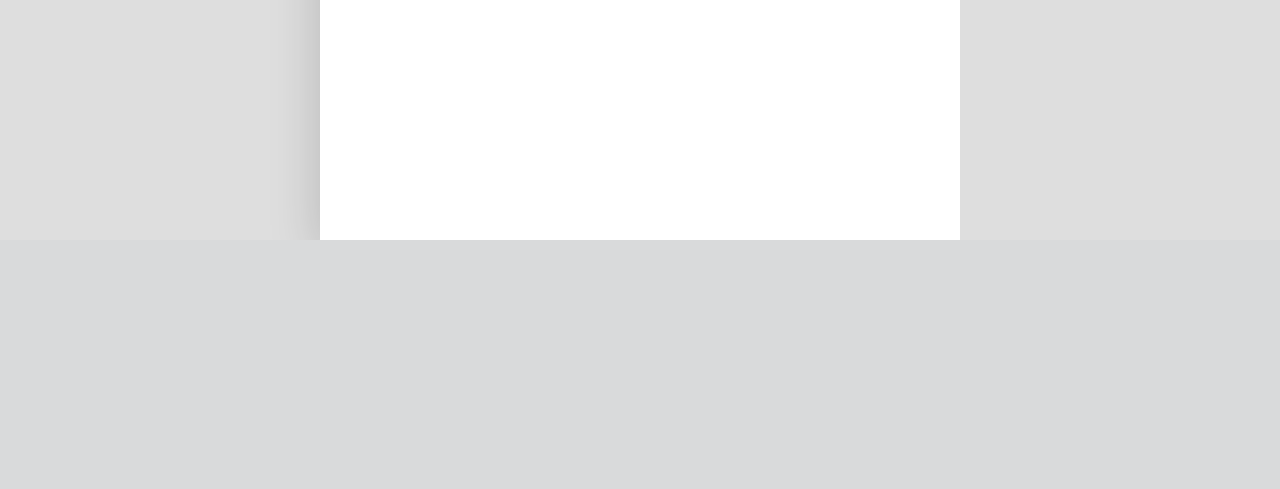
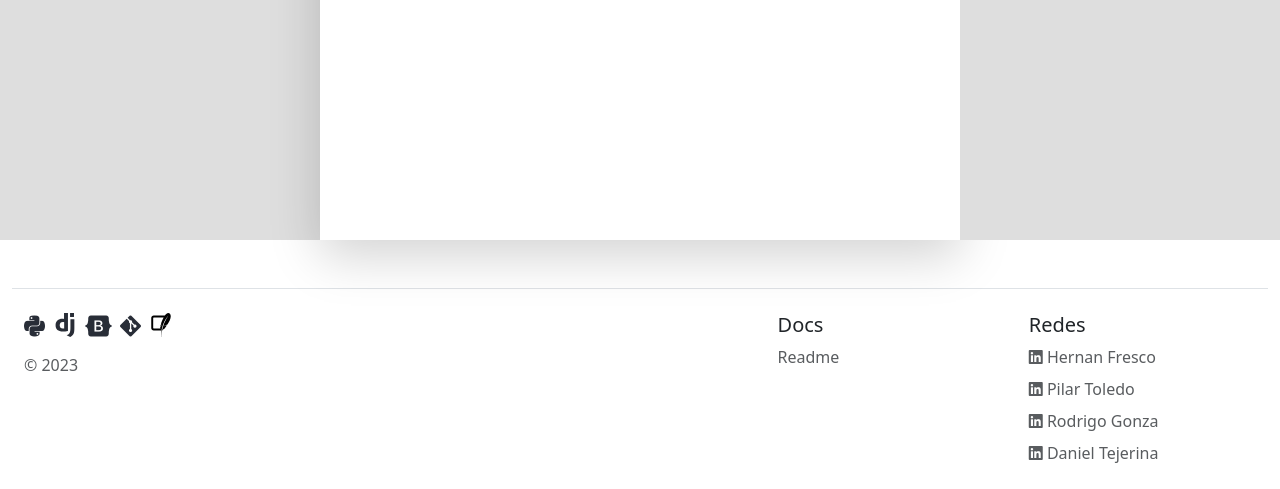
Before and after one commit to Mettralla/WebApp, a Django app: page /biblioteca/autores/nuevo in a window 1280 px wide. Shown: the part 630-1119 px from the top of the page. Before the commit the page ends 870 px from the top, so only its background shows below. Run offline with Django 4.2, Linux system fonts and the light colour scheme; some libraries are stand-ins or nearby versions.

Commit message:
Agrego footer y carpeta static para los svg

```diff
--- a/WebApp/settings.py
+++ b/WebApp/settings.py
@@ -11,6 +11,7 @@ https://docs.djangoproject.com/en/4.2/ref/settings/
 """
 
 from pathlib import Path
+import os
 
 # Build paths inside the project like this: BASE_DIR / 'subdir'.
 BASE_DIR = Path(__file__).resolve().parent.parent
@@ -119,6 +120,9 @@ USE_TZ = True
 # https://docs.djangoproject.com/en/4.2/howto/static-files/
 
 STATIC_URL = 'static/'
+STATICFILES_DIRS = [
+    os.path.join(BASE_DIR, 'static'),
+]
 
 # Default primary key field type
 # https://docs.djangoproject.com/en/4.2/ref/settings/#default-auto-field
--- a/biblioteca/templates/biblioteca/layout/base.html
+++ b/biblioteca/templates/biblioteca/layout/base.html
@@ -1,3 +1,4 @@
+{% load static %}
 <!DOCTYPE html>
 <html lang="es">
 <head>
@@ -9,6 +10,8 @@
     <link href="https://cdn.jsdelivr.net/npm/bootstrap@5.3.0/dist/css/bootstrap.min.css" rel="stylesheet" integrity="sha384-9ndCyUaIbzAi2FUVXJi0CjmCapSmO7SnpJef0486qhLnuZ2cdeRhO02iuK6FUUVM" crossorigin="anonymous">
     {% comment %} BOOTSTRAP ICONS {% endcomment %}
     <link rel="stylesheet" href="https://cdn.jsdelivr.net/npm/bootstrap-icons@1.10.5/font/bootstrap-icons.css">
+
+    <script src="https://kit.fontawesome.com/3e81cc3298.js" crossorigin="anonymous"></script>
 
     <title>{% block title %}{% endblock title %}</title>
 </head>
@@ -34,6 +37,55 @@
     {% block content %}
     {% endblock content %}
 
-    </div>
+
+    <div class="container-fluid">
+        <footer class="row row-cols-1 row-cols-sm-2 row-cols-md-5 pt-4 mt-5 border-top">
+        <div class="col mb-3">
+            <a href="#" class="d-flex align-items-center mb-3 link-dark text-decoration-none">
+                <i class="fa-brands fa-python fa-xl" style="margin-right: 1vh; color:#282d37"></i>
+                <img src="{% static 'img/django_icon.svg' %}" alt="Tu SVG" style="width: 24px; height: 24px; margin-right: 1vh">
+                <i class="fa-brands fa-bootstrap fa-xl" style="margin-right: 1vh; color:#282d37"></i>
+                <i class="fa-brands fa-git-alt fa-xl" style="margin-right: 1vh; color:#282d37"></i>
+                <img src="{% static 'img/sql_lite_icon.svg' %}" alt="Tu SVG" style="width: 24px; height: 24px; margin-right: 1vh">
+
+
+            </a>
+
+            <p class="text-muted text-white">© 2023</p>
+        </div>
+
+        <div class="col mb-3">
+
+        </div>
+
+        <div class="col mb-3">
+
+        </div>
+
+        <div class="col mb-3">
+            <h5>Docs</h5>
+            <ul class="nav flex-column">
+                <li class="nav-item mb-2"><a href="https://github.com/Mettralla/WebApp/blob/develop/README.md" class="nav-link p-0 text-muted">Readme</a></li>
+            </ul>
+        </div>
+
+        <div class="col mb-3">
+            <h5>Redes</h5>
+            <ul class="nav flex-column">
+                <li class="nav-item mb-2"><a href="https://www.linkedin.com/in/frescoh/" class="nav-link p-0 text-muted">
+                    <i class="fa-brands fa-linkedin"></i> Hernan Fresco</a>
+                </li>
+                <li class="nav-item mb-2"><a href="https://www.linkedin.com/in/pilar-toledo-19633642/" class="nav-link p-0 text-muted">
+                    <i class="fa-brands fa-linkedin"></i> Pilar Toledo</a>
+                </li>
+                <li class="nav-item mb-2"><a href="https://www.linkedin.com/in/rodrigo-gonza/" class="nav-link p-0 text-muted">
+                    <i class="fa-brands fa-linkedin"></i> Rodrigo Gonza</a>
+                </li>
+                <li class="nav-item mb-2"><a href="https://www.linkedin.com/in/daniel-alejandro-tejerina/" class="nav-link p-0 text-muted">
+                    <i class="fa-brands fa-linkedin"></i> Daniel Tejerina</a>
+                </li>
+            </ul>
+        </div>
+    </footer>
 </body>
 </html>
```
Also changed, not shown: static/img/django_icon.svg (added), static/img/sql_lite_icon.svg (added).
